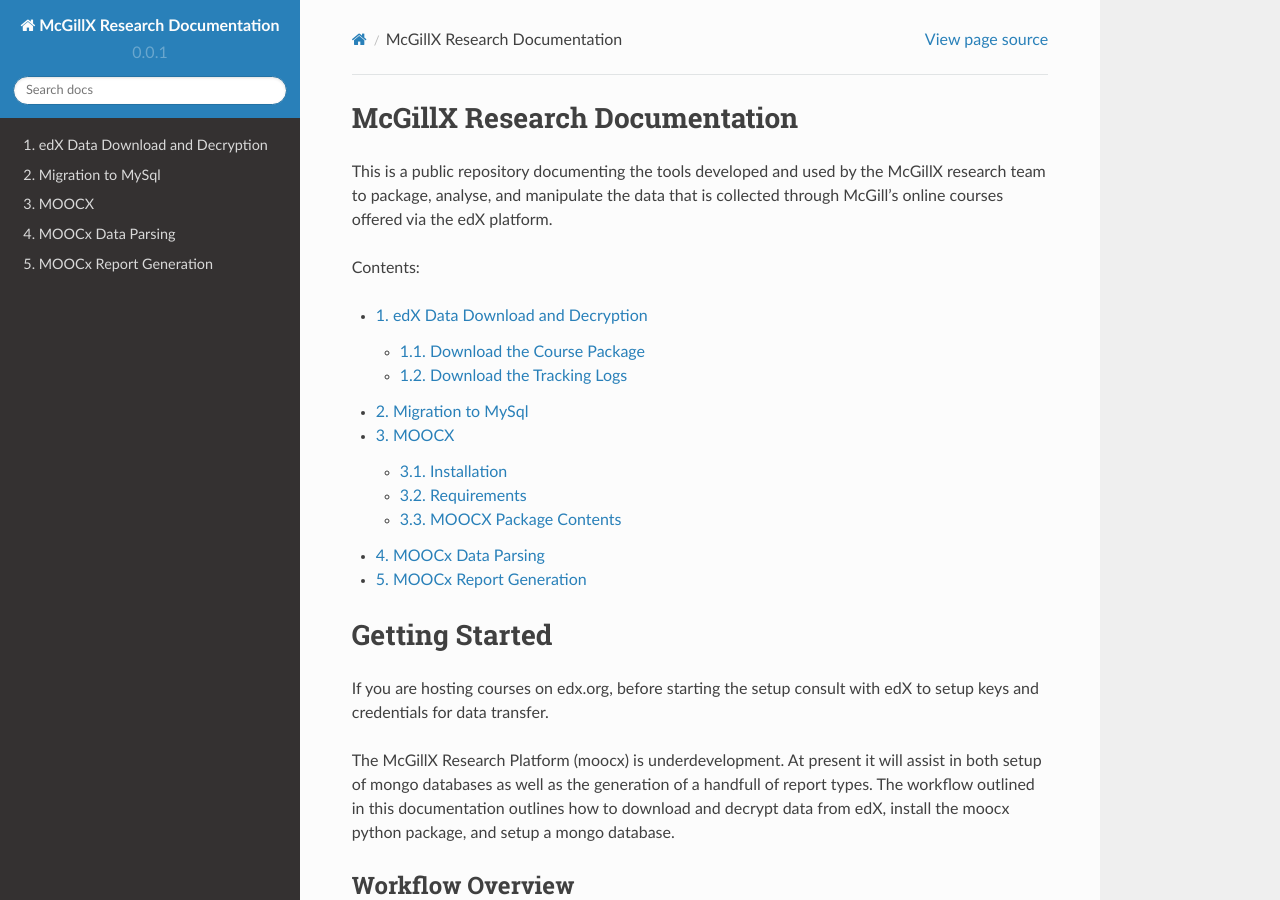
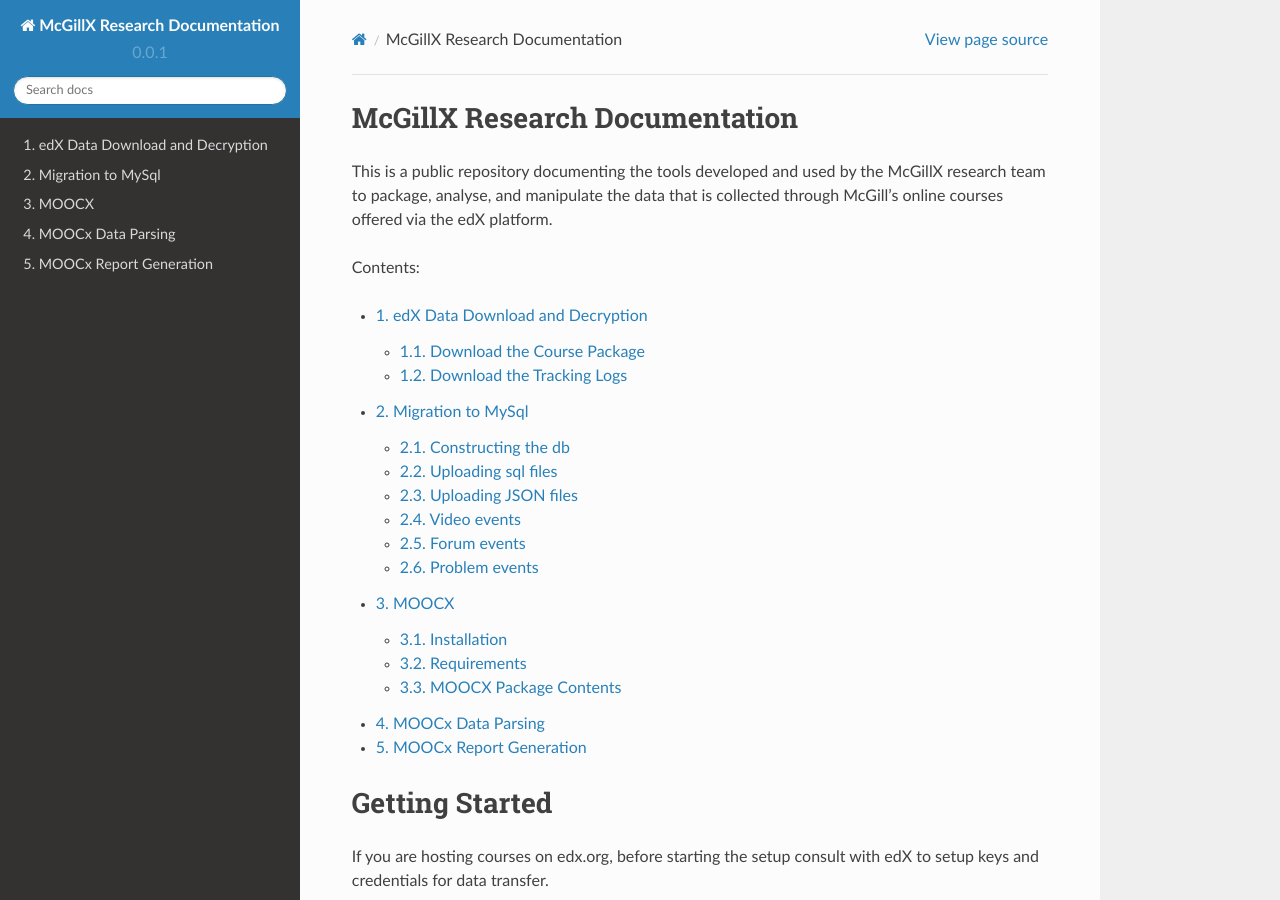
Before and after one commit to McGillX/mcgillx-research-documentation, a Sphinx documentation site: the page built from docs/source/index.rst, in a window 1280 px wide and 900 px high. Built offline with Sphinx 7.4.7 and the Read the Docs theme 2.0.0, drawn with Linux system fonts in a browser that asks for light colours; pages that are not in the unit, such as notebooks, are missing from menus; some of the changed lines change nothing that is shown.

Commit message:
Update edx_relational_db_migration.rst

```diff
--- a/docs/source/rstfiles/edx_relational_db_migration.rst
+++ b/docs/source/rstfiles/edx_relational_db_migration.rst
@@ -1,4 +1,114 @@
 Migration to MySql
-==================
+==================================
+Documentation for moving the McGillx reserach data to a relational db.
+We used mysql (since its free) but the mechanism for any other db should be similar.
 
-sometext
+All code for migrating JSON to mysql is in C# and will be made available on our github at a later date.
+
+
+Constructing the db
+-------------------------------
+Here is a list of the tables present in our database in alphabetical order.
+
+-all_logs
+-auth_user
+-auth_userprofile
+-certificates_generatedcertificates
+-courses
+-courseware_studentmodule
+-forum_searched
+-forum_text_created
+-forum_text_voted
+-problem_definition
+-problem_submission
+-question_definition
+-question_submission
+-student_anonymoususerid
+-student_courseenrollment
+-student_languageproficiency
+-teams
+-teams_membership
+-user_id_map
+-video_events
+
+Note that McGill offers several courses every year, and often re-offers the same course over the years. As such, we manually created  the courses table to hold the course ids for each course.
+This has been very helpful in ensuring that each uploaded log has a valid course id with it (much of the data from edx is incomplete or otherwise garbled).
+Our courses table has the following format:
+
+=========    ==================
+Field           Type
+=========    ===================
+id            vachar(255)
+offering       tinyint(4)
+code          varchar(20)
+title         varchar(255)
+term           varchar(200
+startDate      date
+endDate         date
+==========   ====================
+
+A sample entry might look like:
+
+course-v1:McGillX+ATOC185x+1T2016  3 ATOC185x Natural Disasters  1T2016 2016-01-13 2016-04-08
+
+This entry describes the third offering of the course titled Natural Disasters. The id for this course is course-v1:McGillX+ATOC185x+1T2016.
+The course code is ATOC185x, and it was offered in the winter term of 2016. It started on January 13, and ended on April 8.
+
+Uploading sql files
+-----------------------
+
+
+Once you have downloaded and decrypted the datapackage with the sql files, you are ready to create the tables and upload the files to your database.
+The precise syntax for table creation and file uploads will likely depend on which database management system you are using.
+If you are using MySql, you can upload each file by using the *load data local infile* command. An example is shown below for the auth_user table.
+
+``load data local infile 'pathTofile/auth_user.sql' into table auth_user FIELDS TERMINATED BY '\\t' LINES TERMINATED BY '\\n'  IGNORE 1 LINES (id,username,first_name,last_name,email,password,is_staff,is_active,is_superuser,last_login,date_joined,status,email_key,avatar_typ,country,show_country,date_of_birth,interesting_tags,ignored_tags,email_tag_filter_strategy,display_tag_filter_strategy,consecutive_days_visit_count,course_id) SET course_id='McGillX/CHEM181x_2/3T2014';``
+
+Since not all of the files provided by edx have a courses column, we added that ourselves. Be sure to first add the column in the table. Then, when you upload the file, you can set the value for each course using the SET command.
+
+
+Uploading JSON files
+--------------------------------
+The section will detail how we parsed speficic event types in the JSON files from the tracking logs.
+
+
+
+Video events
+--------------------------
+In video events, we dealt with the following event types:
+
+edx.video.closed_captions.hidden
+edx.video.closed_captions.shown
+hide_transcript
+load_video
+pause_video
+play_video
+seek_video
+show_transcript
+speed_change_video
+stop_video
+video_hide_cc_menu
+video_show_cc_menu
+
+Forum events
+------------------
+In discussion forum events, we dealt with the following event types:
+
+edx.forum.response.created
+edx.forum.comment.created
+edx.forum.thread.created
+edx.forum.response.voted
+edx.forum.thread.voted
+edx.forum.searched
+
+Problem events
+-----------------------------
+In problem events, we have only dealt with the following event type:
+
+problem_check
+
+Below is a detailed sketch of the four tables involved in storing the problem_check details.
+Note that we define a *problem* as a non-empty set of questions which has a single 'submit' or 'check' button.
+Every question belongs to a problem. A problem might have many questions.
+
+.. figure:: ../../../images/problem_check_sketch.png
```
